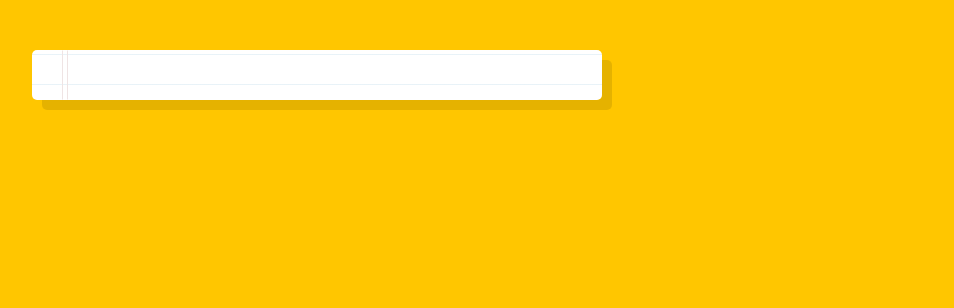
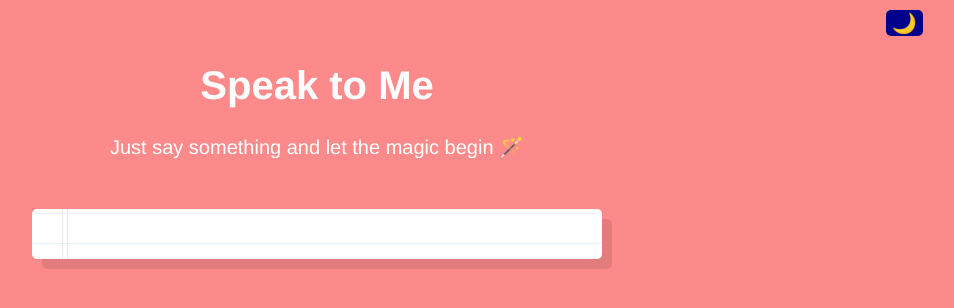
Before and after one commit to angelamchoi/JS-speech-recognition, a plain HTML site: page index.html in a window 1280 px wide. Shown: the whole page, without its empty margins (323-1277 px from the left). Drawn offline with Linux system fonts and the light colour scheme.

Commit message:
added dark mode toggle and fixed styling

```diff
--- a/index.html
+++ b/index.html
@@ -11,10 +11,16 @@
   </head>
 
   <body>
+    <button onclick="toggleDarkAndLightMode()">🌙</button>
+    <div class="container">
+      <h1>Speak to Me</h1>
+      <p class="text-content">Just say something and let the magic begin 🪄</p>
+    </div>
     <div
       class="words"
       contenteditable
     ></div>
+
     <script src="script.js"></script>
   </body>
 </html>
--- a/script.js
+++ b/script.js
@@ -20,8 +20,9 @@ recognition.addEventListener('result', e => {
       p = document.createElement('p');
       words.appendChild(p);
     }
-    if(transcript.includes('get the weather')) {
-      console.log('getting the weather');
+    if(transcript.includes('unicorn')) {
+      words.innerHTML = '🦄';
+      console.log('🦄');
     }
     console.log(transcript)
 });
@@ -29,3 +30,8 @@ recognition.addEventListener('result', e => {
 recognition.addEventListener('end', recognition.start);
 
 recognition.start();
+
+const toggleDarkAndLightMode = () => {
+  let element = document.body;
+  element.classList.toggle("dark-mode");
+}
--- a/style.css
+++ b/style.css
@@ -3,10 +3,23 @@ html {
 }
 
 body {
-  background: #ffc600;
+  background-color: #FD8A8A;
+  color: black;
   font-family: 'helvetica neue';
   font-weight: 200;
   font-size: 20px;
+}
+
+.dark-mode {
+  background-color: #0B2447;
+  color: black;
+}
+
+h1, .text-content {
+  color: white;
+}
+.container {
+  text-align: center;
 }
 
 .words {
@@ -36,3 +49,14 @@ p {
   border: 1px solid;
   border-color: transparent #efe4e4;
 }
+
+button {
+  background: darkblue;
+  border: 0;
+  border-radius: 5px;
+  display: flex;
+  padding: 4 2px;
+  margin-left: 95%;
+  margin-top: 10px;
+  font-size: 20px;
+}
```
